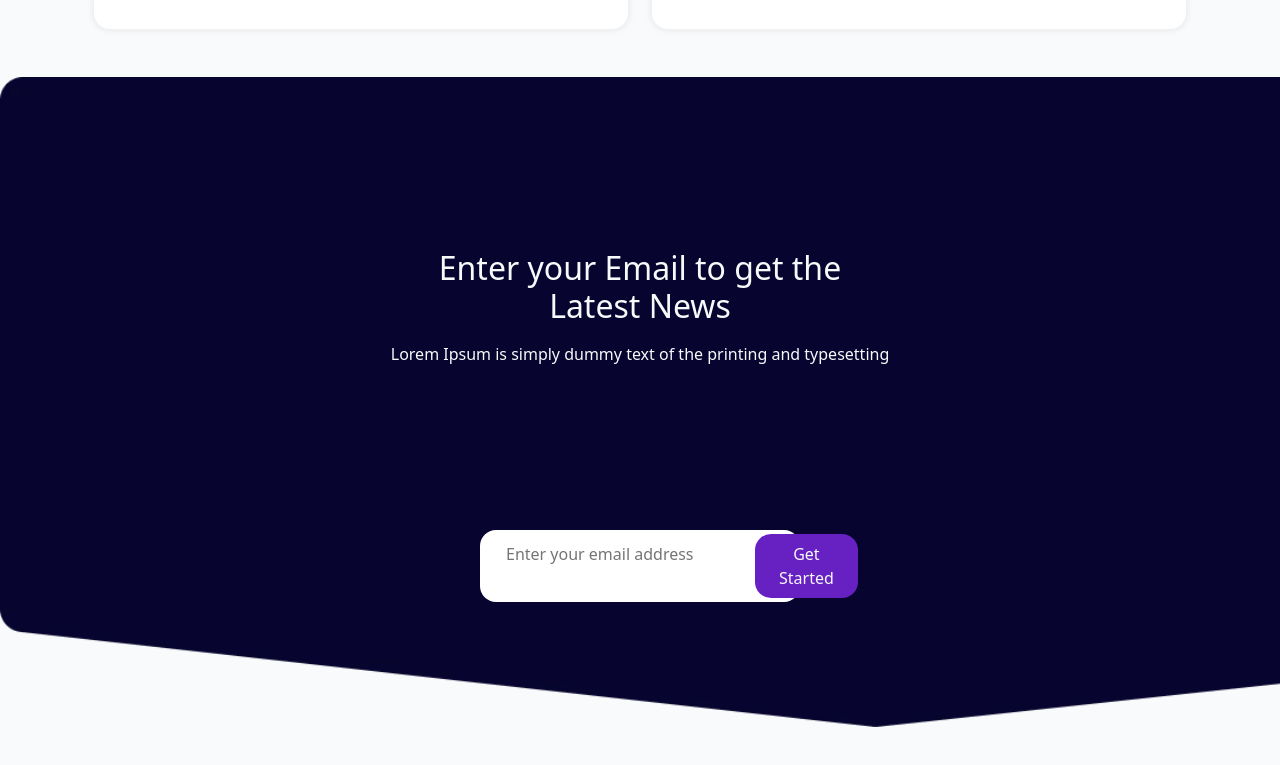
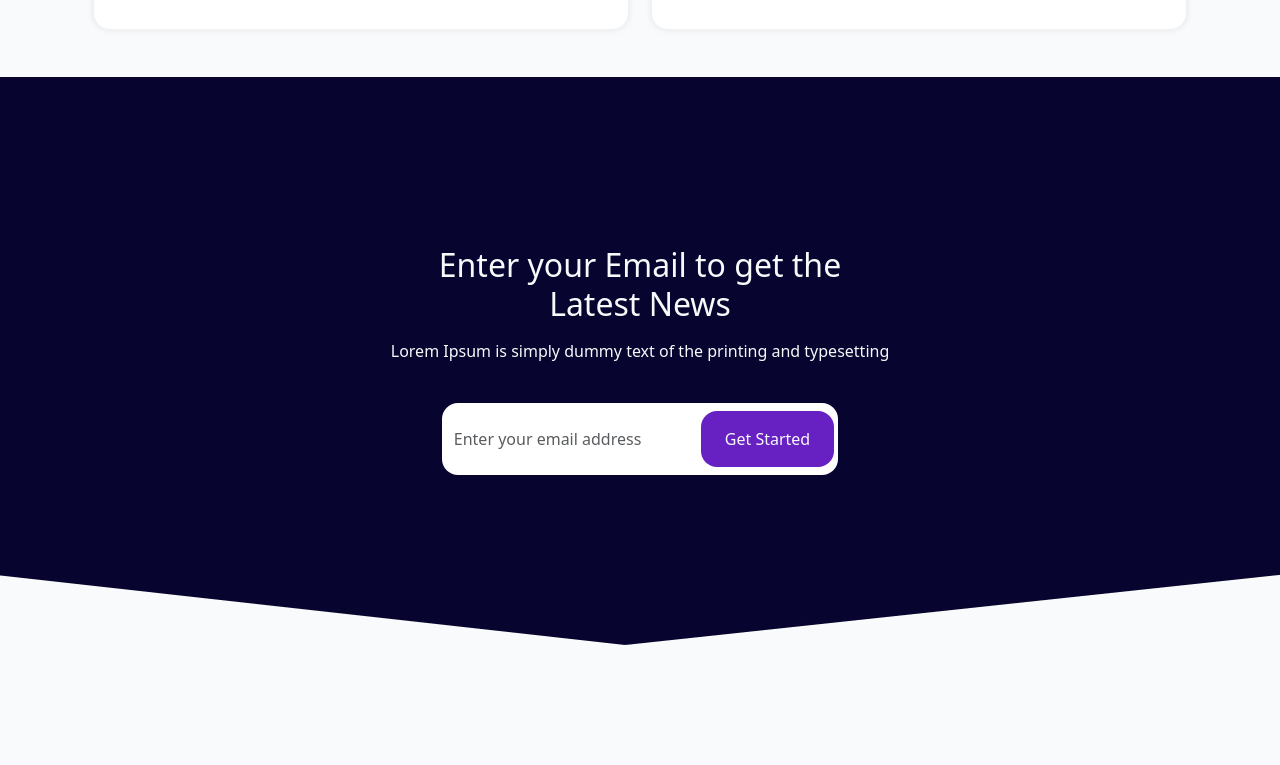
Before and after one commit to Mohadesemohtaram/educatam, a plain HTML site: page index.html in a window 1280 px wide. Shown: the part 3277-4042 px from the top of the page. After the commit the page ends 3970 px from the top, so only its background shows below. Drawn offline with Linux system fonts and the light colour scheme.

Commit message:
fixed bug Subscribe to newsletters section

```diff
--- a/index.html
+++ b/index.html
@@ -401,25 +401,28 @@
     </section>
    <!-- Subscribe to newsletters section -->
     <section class="Subscribe-newsletters mt-5 mb-5 m-auto ">
-        <div class="text-section m-auto">
-            <h2 class="text-light pt-5 ">
+
+        <div class="d-flex flex-column align-items-center justify-content-center ">
+            <div class="text-section ">
+                <h2 class="text-light  ">
                     Enter your Email to get the Latest News
                 </h2>
                 <p class="text-light pt-2 ">
                     Lorem Ipsum is simply dummy text of the printing and typesetting
                 </p>
             </div>
-        <div class="d-flex bg-input m-auto w-25 px-4  p-1 rounded-4 gap-3 mt-4  ">
+            <div class="d-flex align-items-center justify-content-between bg-input m-auto  px-1  p-2 rounded-4 gap-1 mt-4  ">
                 <div>
-                <input type="text" name="newsinput" id="newsinput" placeholder="Enter your email address" class="border-0  pt-2">
+                    <input type="text" name="newsinput" id="newsinput" placeholder="Enter your email address"
+                        class="border-0  ps-2 form-control">
                 </div>
-            <div >
-                <button class="rounded-4  border-0  py-2  px-4  text-light btn-section">
+                <div>
+                    <button class="rounded-4  border-0  py-3  px-4  text-light btn-section">
                         Get Started
                     </button>
                 </div>
             </div>
-
+        </div>
 
 
 
--- a/style.css
+++ b/style.css
@@ -76,15 +76,16 @@ h6 {
     margin-left: -2px;
     padding-left: 20px;
 }
-.Subscribe-newsletters{
+
+.Subscribe-newsletters {
     background-image: url("./assets/images/Rectangle.webp");
     background-repeat: no-repeat;
     background-size: cover;
-height:650px;
-display: flex;
-flex-direction: column;
-align-items: center;
-justify-content: center;
+    height: 568px;
+   background-position: center;
+   display: flex;
+   align-items: center;
+   justify-content: center;
 }
 
 
@@ -111,6 +112,7 @@ justify-content: center;
         padding-left: 20px;
     }
 }
-.bg-input{
+
+.bg-input {
     background: white;
 }
```
Lines whose indentation alone changed are shown as unchanged.
